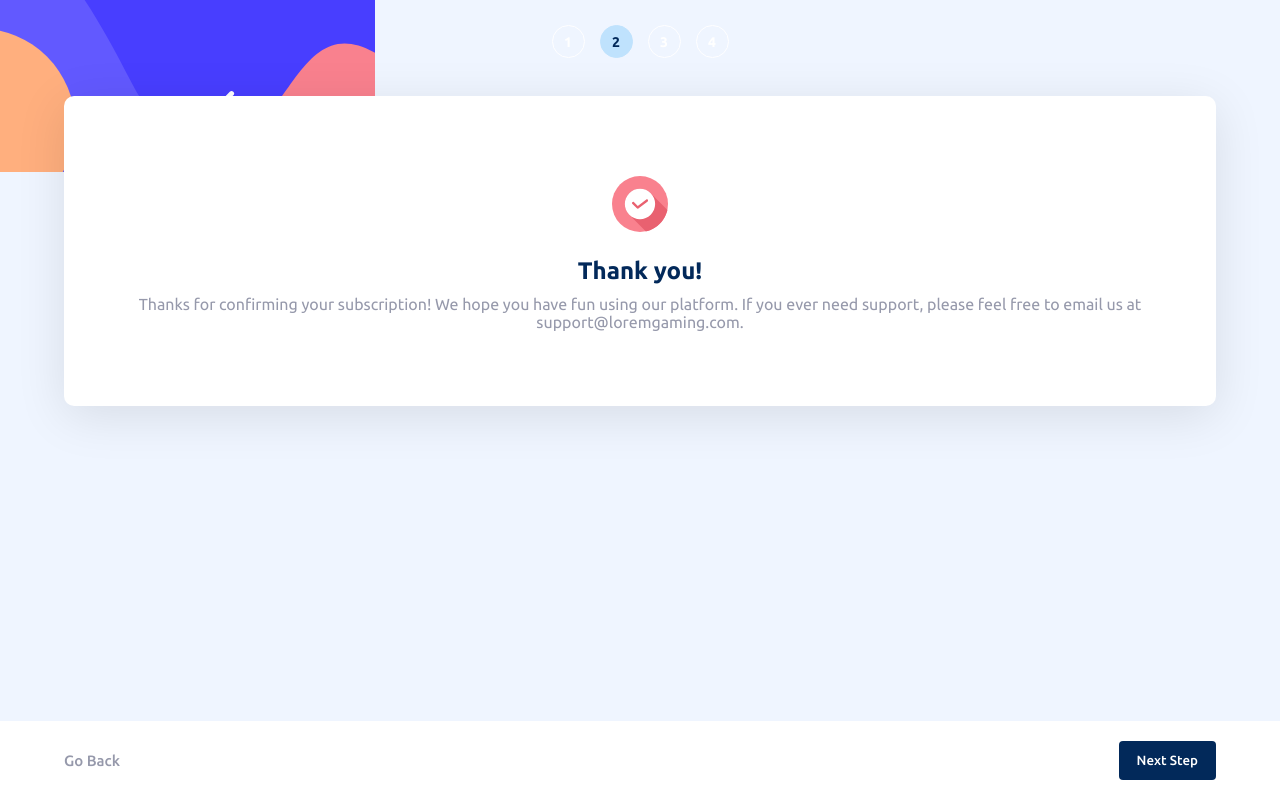
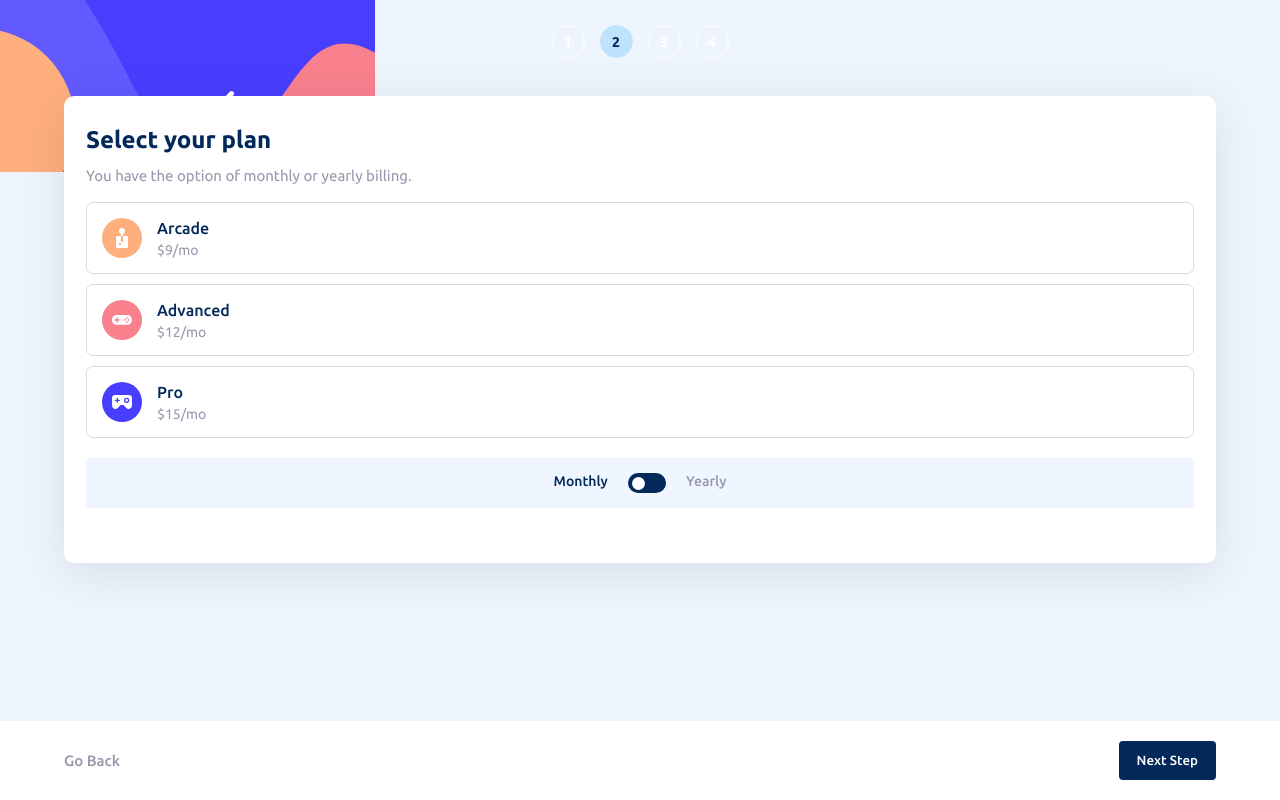
Before and after one commit to dilleswararao12/multi-step-form, a plain HTML site: page index.html in a window 1280 px wide. Both pictures are taken after a click on the button "Next Step". Drawn offline with Linux system fonts and the light colour scheme.

Commit message:
added section display after navigation clicks

```diff
--- a/index.html
+++ b/index.html
@@ -23,7 +23,7 @@
         <li class="steps-list-mobile__item"><p>4</p></li>
       </ul>
       <div class="form-container">
-        <!-- <form id="personal-info-form">
+        <form id="personal-info-form" class="section">
           <div class="form-heading-cont">
             <h2 class="form-heading-cont__header">Personal info</h2>
             <p class="form-heading-cont__subheader">
@@ -62,8 +62,8 @@
               />
             </div>
           </div>
-        </form> -->
-        <!-- <div id="select-your-plan-form">
+        </form>
+        <div id="select-your-plan-form" class="section">
           <div class="form-heading-cont">
             <h2 class="form-heading-cont__header">Select your plan</h2>
             <p class="form-heading-cont__subheader">
@@ -73,7 +73,10 @@
           <div class="select-your-plan-form__cont">
             <div class="option-component">
               <div class="select-your-plan-form__item">
-                <img src="./dist/assets/images/icon-arcade.svg" alt="arcade icon" />
+                <img
+                  src="./dist/assets/images/icon-arcade.svg"
+                  alt="arcade icon"
+                />
                 <div>
                   <p class="select-your-plan-form__item-title">Arcade</p>
                   <p class="select-your-plan-form__item-description">$9/mo</p>
@@ -82,7 +85,10 @@
             </div>
             <div class="option-component">
               <div class="select-your-plan-form__item">
-                <img src="./dist/assets/images/icon-advanced.svg" alt="advanced icon"/>
+                <img
+                  src="./dist/assets/images/icon-advanced.svg"
+                  alt="advanced icon"
+                />
                 <div>
                   <p class="select-your-plan-form__item-title">Advanced</p>
                   <p class="select-your-plan-form__item-description">$12/mo</p>
@@ -109,10 +115,9 @@
 
               <p>Yearly</p>
             </div>
-
           </form>
-      </div> -->
-        <!-- <form id="add-ons-form">
+        </div>
+        <form id="add-ons-form" class="section">
           <div class="form-heading-cont">
             <h2 class="form-heading-cont__header">Pick add-ons</h2>
             <p class="form-heading-cont__subheader">
@@ -128,8 +133,9 @@
                 </div>
                 <div class="add-ons-form__item-text">
                   <p class="add-ons-form__item-title">Online service</p>
-                  <p class="add-ons-form__item-description">Access to multiplayer games</p>
-
+                  <p class="add-ons-form__item-description">
+                    Access to multiplayer games
+                  </p>
                 </div>
                 <p class="add-ons-form__item-price">+$1/mo</p>
               </div>
@@ -142,7 +148,9 @@
                 </div>
                 <div class="add-ons-form__item-text">
                   <p class="add-ons-form__item-title">Larger storage</p>
-                  <p class="add-ons-form__item-description">Extra 1TB of cloud save</p>
+                  <p class="add-ons-form__item-description">
+                    Extra 1TB of cloud save
+                  </p>
                 </div>
                 <p class="add-ons-form__item-price">+$2/mo</p>
               </div>
@@ -155,14 +163,17 @@
                 </div>
                 <div class="add-ons-form__item-text">
                   <p class="add-ons-form__item-title">Customizable profile</p>
-                <p class="add-ons-form__item-description">Custom theme on your profile</p>
+                  <p class="add-ons-form__item-description">
+                    Custom theme on your profile
+                  </p>
                 </div>
                 <p class="add-ons-form__item-price">+$2/mo</p>
               </div>
             </label>
           </div>
-      </form> -->
-        <!-- <div class="summary-section">
+        </form>
+
+        <div id="summary-section" class="section">
           <div class="form-heading-cont">
             <h2 class="form-heading-cont__header">Finishing up</h2>
             <p class="form-heading-cont__subheader">
@@ -178,7 +189,7 @@
                 </div>
                 <p class="summary-section__primary-summary">$9/mo</p>
               </div>
-            <hr>
+              <hr />
               <div class="summary-section__add-ons">
                 <div class="summary-section__add-ons-cont">
                   <p class="summary-section__add-ons-text">Online service</p>
@@ -189,7 +200,9 @@
                   <p class="summary-section__add-ons-price">+$2/mo</p>
                 </div>
                 <div class="summary-section__add-ons-cont">
-                <p class="summary-section__add-ons-text">Customizable profile</p>
+                  <p class="summary-section__add-ons-text">
+                    Customizable profile
+                  </p>
                   <p class="summary-section__add-ons-price">+$2/mo</p>
                 </div>
               </div>
@@ -199,8 +212,8 @@
               <span>+$12/mo</span>
             </div>
           </div>
-      </div> -->
-        <div class="thank-you-section">
+        </div>
+        <div id="thank-you-section" class="section">
           <img
             src="./dist/assets/images/icon-thank-you.svg"
             alt="thank you icon"
--- a/js/controller.js
+++ b/js/controller.js
@@ -1,20 +1,24 @@
 import * as model from "./model.js";
 import navigationViewer from "./views/navigationViewer.js";
+import sectionViewer from "./views/sectionViewer.js";
 
 function controlRender() {
   navigationViewer.stepItemRender(null, null);
+  sectionViewer.renderSection(null, null);
 }
 
 function controlNextButton() {
   const prevElPosition = model.state.currStep;
   model.incrementCurrStep();
   navigationViewer.stepItemRender(prevElPosition, model.state.currStep);
+  sectionViewer.renderSection(prevElPosition, model.state.currStep);
 }
 
 function controlBackElement() {
   const prevElPosition = model.state.currStep;
   model.decrementCurrstep();
   navigationViewer.stepItemRender(prevElPosition, model.state.currStep);
+  sectionViewer.renderSection(prevElPosition, model.state.currStep);
 }
 
 function init() {
--- /dev/null
+++ b/js/views/sectionViewer.js
@@ -0,0 +1,24 @@
+class sectionViewer {
+  constructor() {
+    this.sections = [
+      document.getElementById("personal-info-form"),
+      document.getElementById("select-your-plan-form"),
+      document.getElementById("add-ons-form"),
+      document.getElementById("summary-section"),
+      document.getElementById("thank-you-section"),
+    ];
+  }
+
+  renderSection(prevElIndex, currElIndex) {
+    const currStepEl = prevElIndex === null ? null : this.sections[prevElIndex];
+    if (currStepEl) {
+      currStepEl.classList.remove("active");
+      const nextElementPosition = currElIndex;
+      this.sections[nextElementPosition].classList.add("active");
+    } else {
+      this.sections[0].classList.add("active");
+    }
+  }
+}
+
+export default new sectionViewer();
--- a/scss/_components.scss
+++ b/scss/_components.scss
@@ -1,4 +1,13 @@
 // styles for components buttons,modals,text,etc..
+
+.section {
+  display: none;
+
+  &.active {
+    display: block;
+  }
+}
+
 .form-heading-cont {
   display: flex;
   flex-direction: column;
```
Also changed, not shown: dist/css/main.css, 1 other file. Lines whose indentation alone changed are shown as unchanged.
